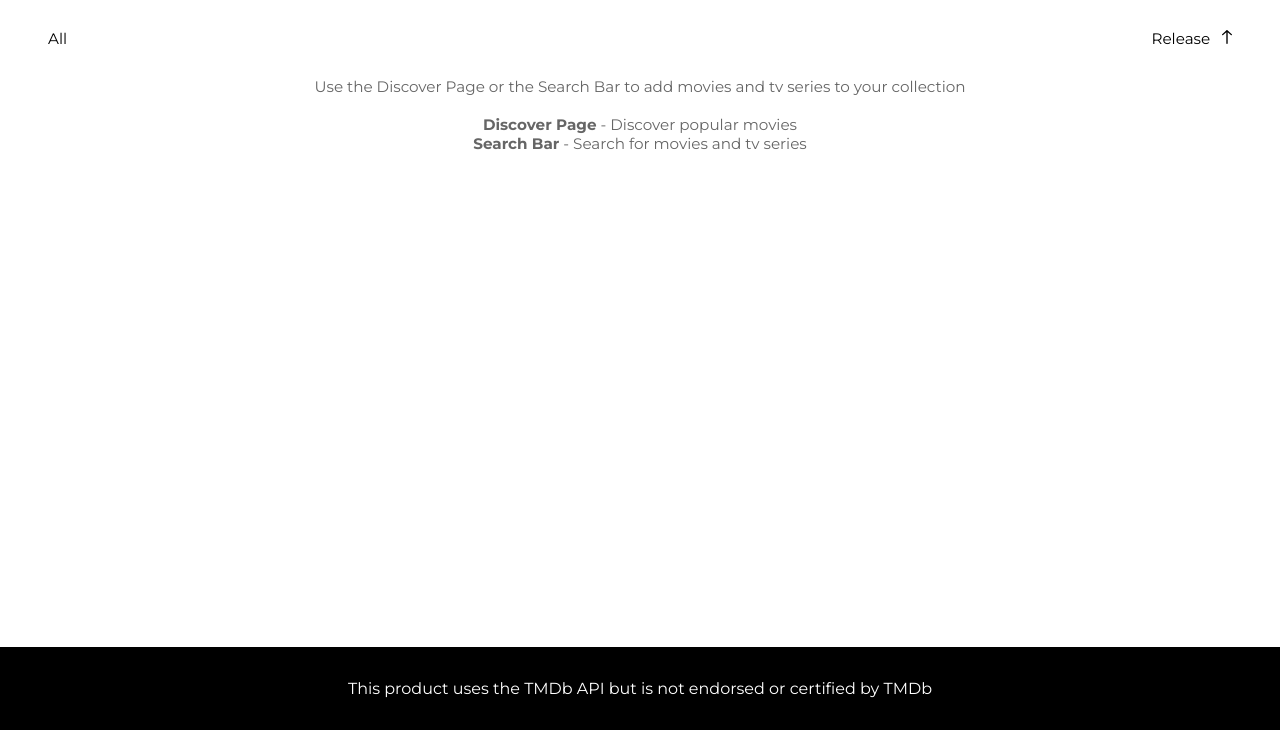
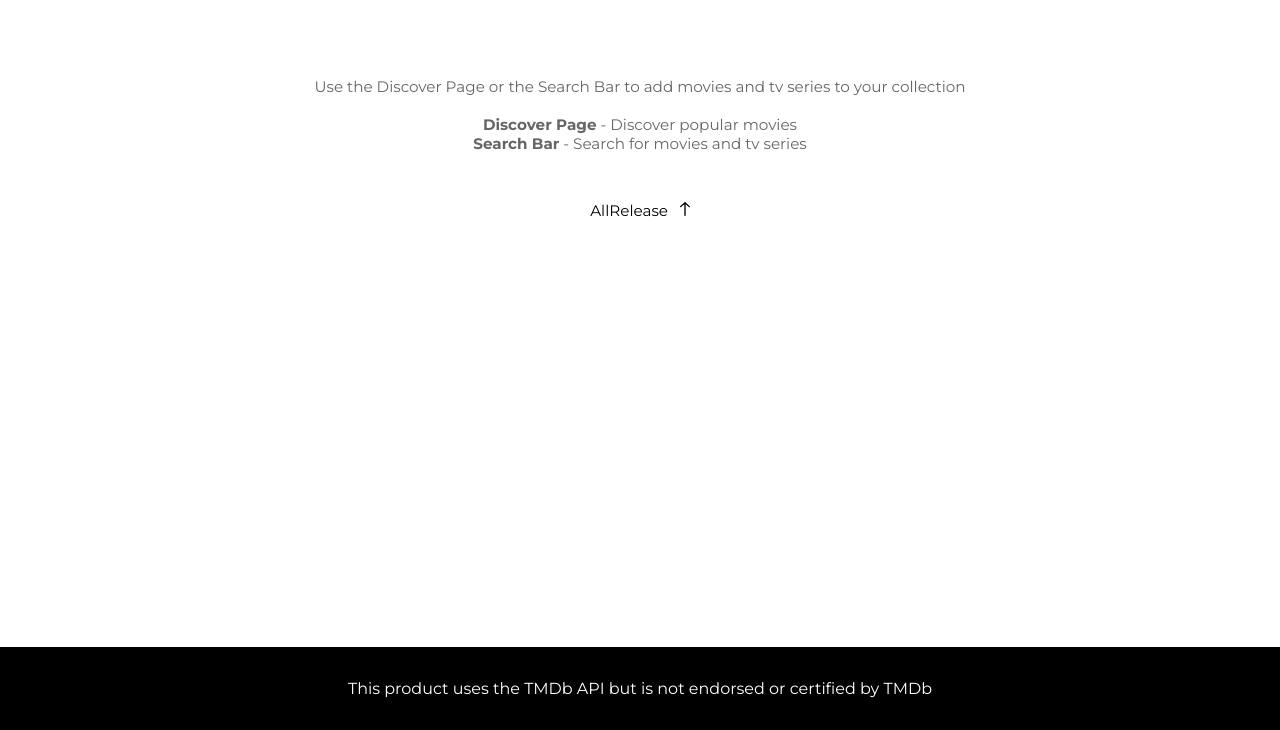
Before and after one commit to Gurveer-C1331/Movie-CountDown, a plain HTML site: page index.html in a window 1280 px wide. Shown: the part 70-800 px from the top of the page. Drawn offline with nearby package versions, Linux system fonts and the light colour scheme.

Commit message:
Adjusted container structure for filter and sort

```diff
--- a/assets/css/home.css
+++ b/assets/css/home.css
@@ -30,24 +30,12 @@ html {
   font-size: .95em;
 }
 
-.filter-container {
-  position: absolute;
-  left: 0%;
-  padding-left: 3em;
+#options-container {
+  display: flex;
+  justify-content: space-between;
 }
 
-.filter-container span {
-  font-size: .95em;
-  cursor: pointer;
-}
-
-.sortBy-container {
-  position: absolute;
-  right: 0%;
-  padding-right: 3em;
-}
-
-.sortBy-container span {
+.filter-container span, .sortBy-container span {
   font-size: .95em;
   cursor: pointer;
 }
@@ -60,7 +48,7 @@ html {
 
 .container {
   display: block;
-  padding: 2em 3em 3em 3em;
+  padding: 0em 3em 3em 3em;
   margin: auto;
   width: max-content;
   margin-bottom: 5em;
@@ -79,10 +67,11 @@ html {
 }
 
 @media (min-width: 1800px) {
-  .container {
+  #main-container {
     display: grid;
     grid-template-columns: 50% 50%;
     grid-gap: 1em;
+    margin-top: 1em;
   }
 }
 
--- a/index.html
+++ b/index.html
@@ -27,16 +27,6 @@
     </nav>
   </header>
 
-  <div class="filter-container">
-    <span id="filter-method">All</span>
-  </div>
-
-  <div class="sortBy-container">
-    <span id="sort-method">Release</span>
-    <img src="assets/images/arrowUp.svg" alt="" id="sort-directionUp">
-    <img src="assets/images/arrowDown.svg" alt="" id="sort-directionDown">
-  </div>
-
   <div id='info-text' style="display: none;">
     <span>
       Use the Discover Page or the Search Bar to add movies and tv series to your collection
@@ -44,8 +34,20 @@
       <br><strong>Search Bar</strong> - Search for movies and tv series
     </span>
   </div>
-  <div class="container" id="main-container">
 
+  <div class="container">
+    <div id="options-container">
+      <div class="filter-container">
+        <span id="filter-method">All</span>
+      </div>
+      <div class="sortBy-container">
+        <span id="sort-method">Release</span>
+        <img src="assets/images/arrowUp.svg" alt="" id="sort-directionUp">
+        <img src="assets/images/arrowDown.svg" alt="" id="sort-directionDown">
+      </div>
+    </div>
+
+    <div id="main-container"></div>
   </div>
 
   <footer>
```
